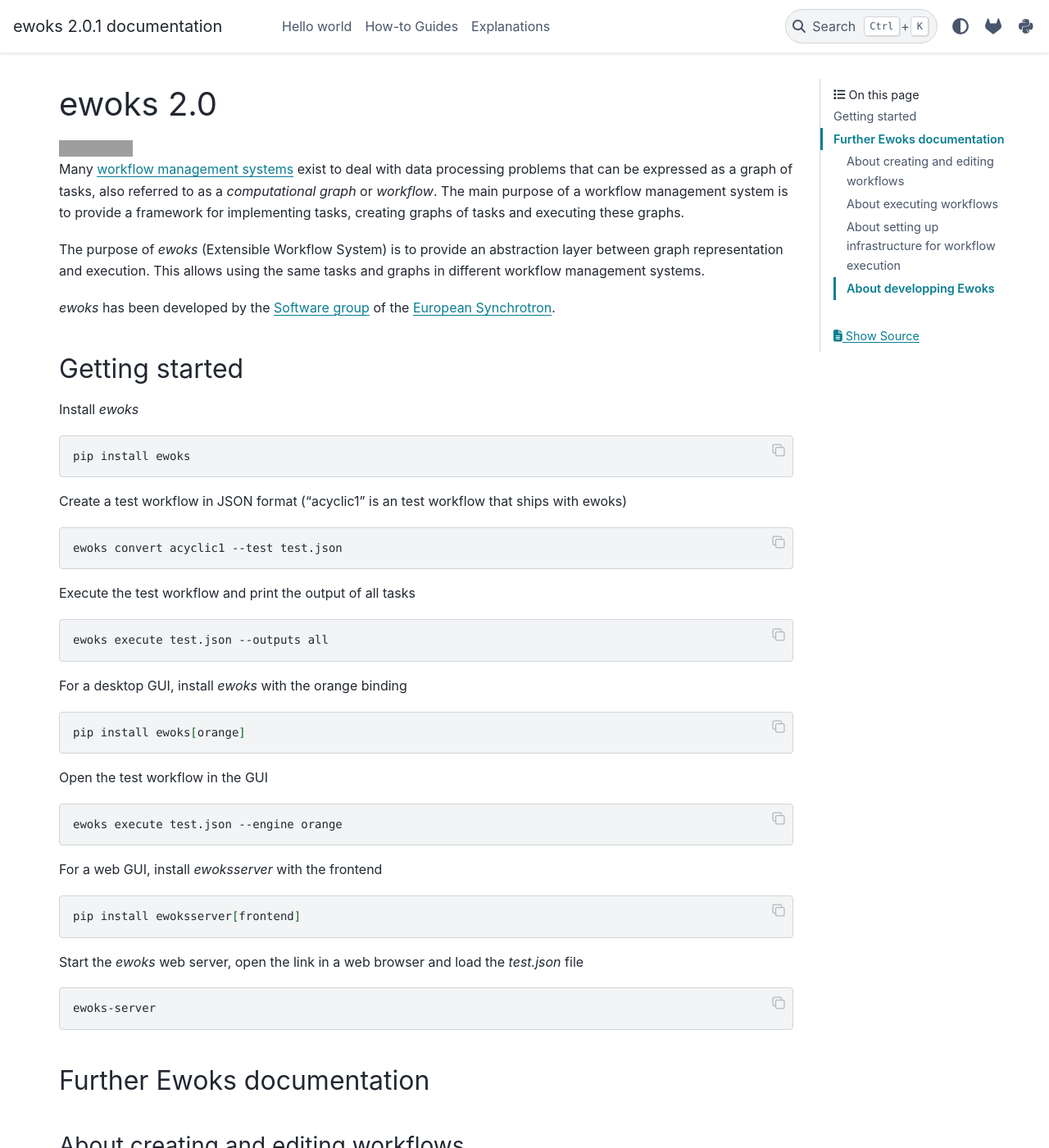
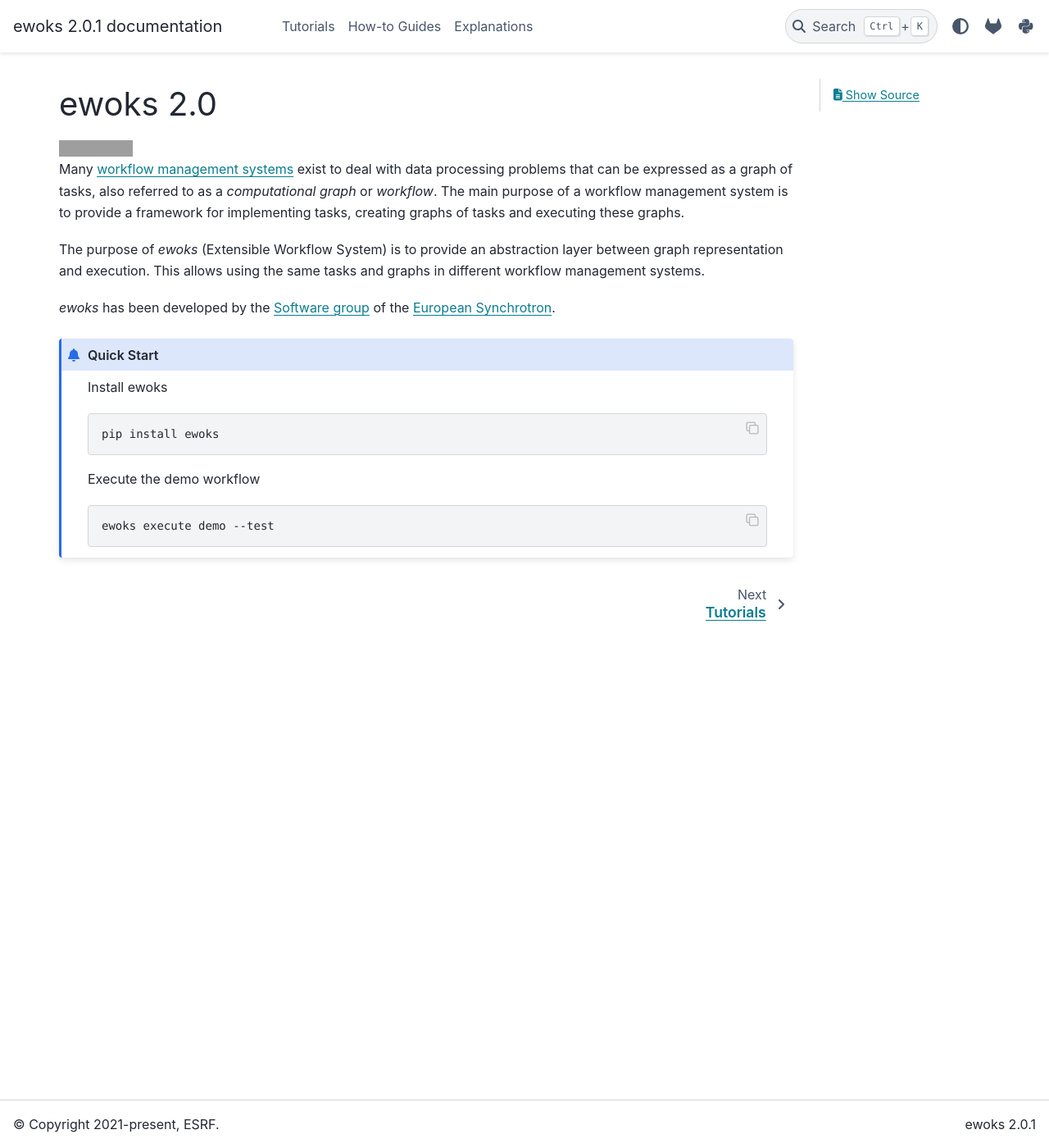
Before and after one commit to ewoks-kit/ewoks, a Sphinx documentation site: the page built from doc/index.rst, in a window 1280 px wide and 1400 px high. Shown: the whole window at 82% size. Built offline with Sphinx 7.4.7 and the PyData theme 0.15.4, drawn with Linux system fonts in a browser that asks for light colours; pages that are not in the unit, such as notebooks, are missing from menus; some of the changed text lies outside the part shown; grey boxes are pictures that could not be loaded.

Commit message:
docs: restructure

```diff
--- a/doc/conf.py
+++ b/doc/conf.py
@@ -61,6 +61,4 @@
     ],
     "footer_start": ["copyright"],
     "footer_end": ["footer_end"],
-    "pygments_light_style": "github-light",
-    "pygments_dark_style": "github-dark",
 }
--- a/doc/howtoguides/gui.rst
+++ b/doc/howtoguides/gui.rst
@@ -1,3 +1,5 @@
+.. _gui:
+
 Use Ewoks graphical interfaces
 ==============================
 
--- a/doc/howtoguides/python.rst
+++ b/doc/howtoguides/python.rst
@@ -15,7 +17,7 @@
 
     result = execute_graph("/path/to/graph.json", engine=None)
 
-The :doc:`hello world <../hello_world>` example provides a small but complete example of
+The :ref:`hello world <hello_world>` example provides a small but complete example of
 task implementation, workflow definition and workflow execution.
 
 The *engine* argument can be
--- a/doc/index.rst
+++ b/doc/index.rst
@@ -15,84 +15,24 @@
 *ewoks* has been developed by the `Software group <http://www.esrf.eu/Instrumentation/software>`_
 of the `European Synchrotron <https://www.esrf.eu/>`_.
 
-Getting started
----------------
+.. admonition:: Quick Start
 
-Install *ewoks*
+   Install ewoks
 
-.. code-block:: bash
+   .. code-block:: bash
 
-	pip install ewoks
+      pip install ewoks
 
-Create a test workflow in JSON format (“acyclic1” is an test workflow that ships with ewoks)
+   Execute the demo workflow
 
-.. code-block:: bash
+   .. code-block:: bash
 
-	ewoks convert acyclic1 --test test.json
-
-Execute the test workflow and print the output of all tasks
-
-.. code-block:: bash
-
-	ewoks execute test.json --outputs all
-
-For a desktop GUI, install *ewoks* with the orange binding
-
-.. code-block:: bash
-
-	pip install ewoks[orange]
-
-Open the test workflow in the GUI
-
-.. code-block:: bash
-
-	ewoks execute test.json --engine orange
-
-For a web GUI, install *ewoksserver* with the frontend
-
-.. code-block:: bash
-
-	pip install ewoksserver[frontend]
-
-Start the *ewoks* web server, open the link in a web browser and load the `test.json` file
-
-.. code-block:: bash
-
-	ewoks-server
-
+      ewoks execute demo --test
 
 .. toctree::
     :hidden:
 
-    hello_world
+    tutorials/index
     howtoguides/index
     explanations/index
     reference/index
-
-Further Ewoks documentation
----------------------------
-
-About creating and editing workflows
-^^^^^^^^^^^^^^^^^^^^^^^^^^^^^^^^^^^^
-
-* `ewoks tutorial on workflow creation <https://ewoks.esrf.fr/en/latest/tutorials/create_workflow.html>`_: create a workflow from the Python interface
-* `ewoksorange <https://ewoksorange.readthedocs.io/>`_ : create and execute workflows with a desktop GUI
-* `ewoksweb <https://ewoksweb.readthedocs.io/>`_: web frontend to create, visualize and execute workflows
-* `ewokscore <https://ewokscore.readthedocs.io/>`_ : create workflows and implement tasks
-
-About executing workflows
-^^^^^^^^^^^^^^^^^^^^^^^^^
-
-* `ewoksppf <https://ewoksppf.readthedocs.io/>`_ : execute cyclic workflows
-* `ewoksdask <https://ewoksdask.readthedocs.io/>`_ : parallelize workflow execution
-
-About setting up infrastructure for workflow execution
-^^^^^^^^^^^^^^^^^^^^^^^^^^^^^^^^^^^^^^^^^^^^^^^^^^^^^^
-
-* `ewoksjob <https://ewoksjob.readthedocs.io/>`_: distribute workflow execution
-* `ewoksserver <https://ewoksserver.readthedocs.io/>`_: REST server to manage and execute workflows
-
-About developping Ewoks
-^^^^^^^^^^^^^^^^^^^^^^^
-
-* `ewoksutils <https://ewoksutils.readthedocs.io/>`_ : developer utilities
--- a/doc/reference/cli.rst
+++ b/doc/reference/cli.rst
@@ -83,7 +85,7 @@
 
         Before running this command, the client and the worker must have agreed on a messaging protocol to communicate.
 
-        See the `ewoksjob documentation <https://ewoksjob.readthedocs.io/en/latest/>`_ to see how to set-up this.
+        See the `ewoksjob documentation <https://ewoksjob.readthedocs.io>`_ to see how to set-up this.
 
 ewoks show
 ----------
```
Also changed, not shown: other parts of doc/howtoguides/python.rst (+2 -0 lines), other parts of doc/reference/cli.rst (+2 -0 lines), doc/tutorials/create_and_edit.rst (added, +9 -0 lines), doc/tutorials/develop.rst (added, +7 -0 lines), doc/tutorials/execute.rst (added, +26 -0 lines), doc/tutorials/external.rst (added, +10 -0 lines), doc/tutorials/getting_started.rst (added, +54 -0 lines), doc/tutorials/hello_world.rst (renamed from doc/hello_world.rst, +12 -11 lines), doc/tutorials/index.rst (added, +13 -0 lines), doc/tutorials/infrastructure.rst (added, +7 -0 lines).
